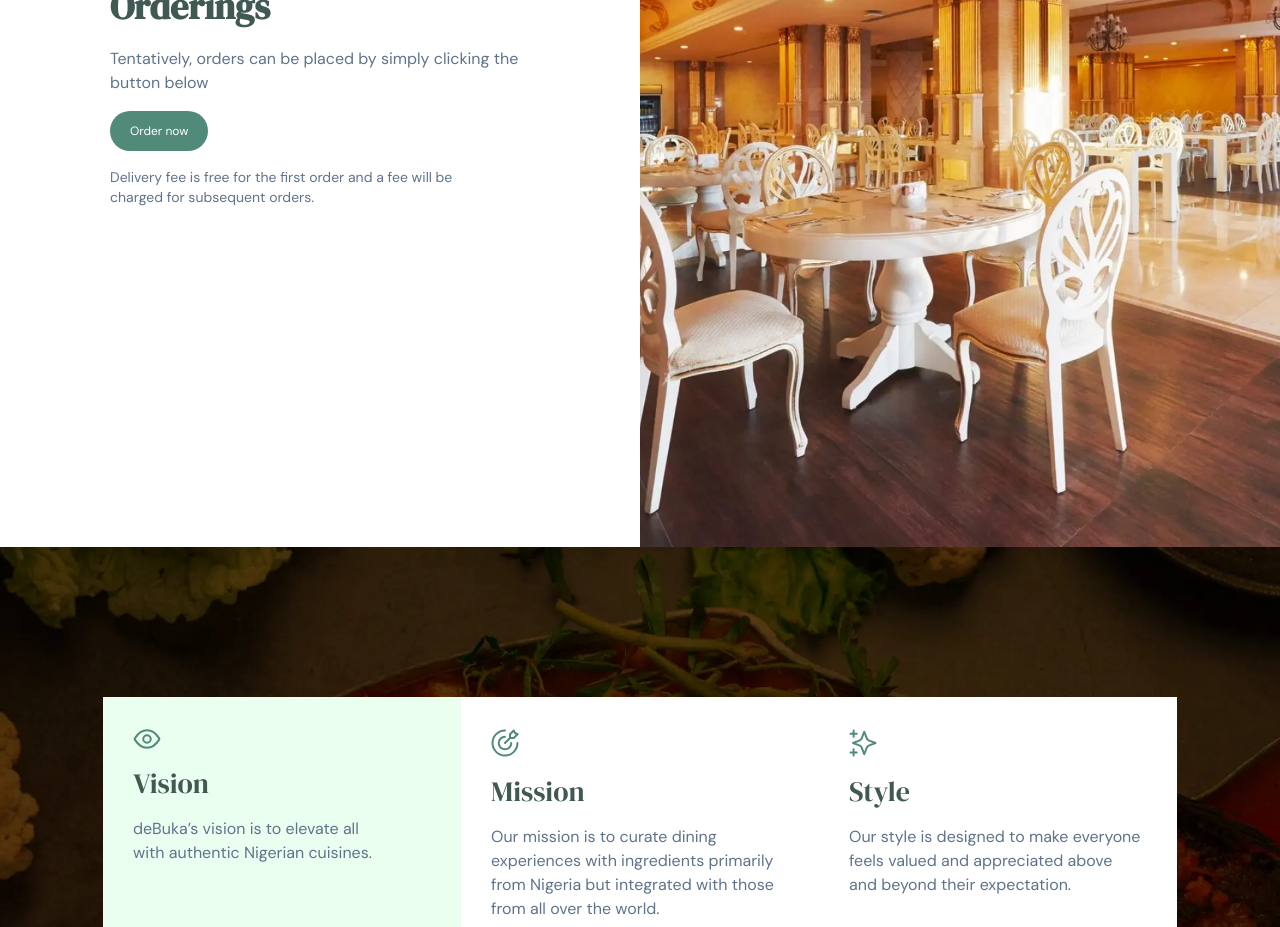
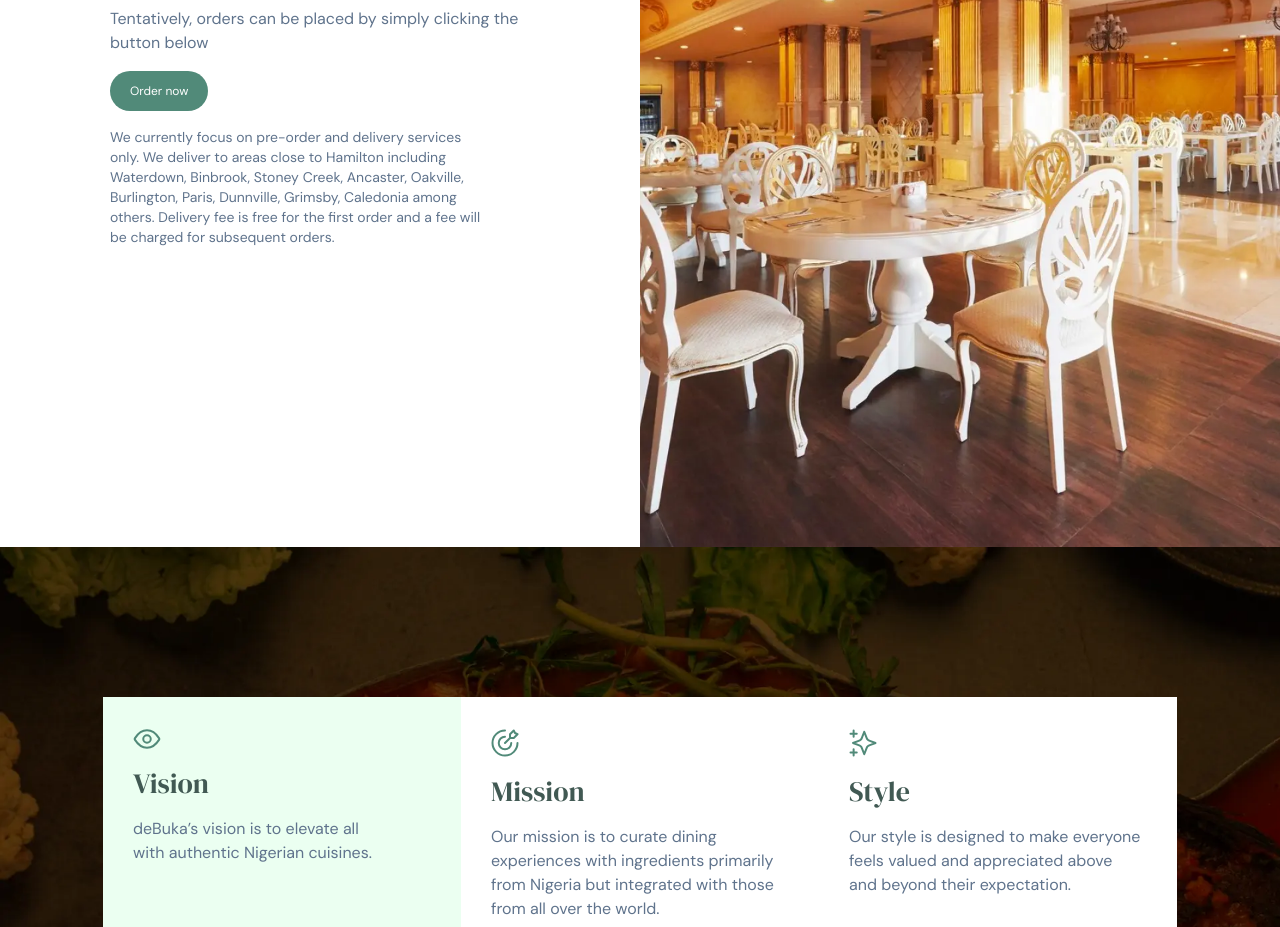
Before and after one commit to Aliiiu/debuka-website, a Next.js app: page / in a window 1280 px wide. Shown: the part 3280-4207 px from the top of the page. Built offline with nearby package versions, Linux system fonts and the light colour scheme.

Commit message:
Update orderings.tsx

```diff
--- a/src/components/orderings.tsx
+++ b/src/components/orderings.tsx
@@ -29,6 +29,8 @@ const Orderings = () => {
 								Order now
 							</Link>
 							<p className="text-body-alt text-sm max-w-[378px]">
+								We currently focus on pre-order and delivery services only.
+								We deliver to areas close to Hamilton including Waterdown, Binbrook, Stoney Creek, Ancaster, Oakville, Burlington, Paris, Dunnville, Grimsby, Caledonia among others.
 								Delivery fee is free for the first order and a fee will
 								be charged for subsequent orders.
 							</p>
```
